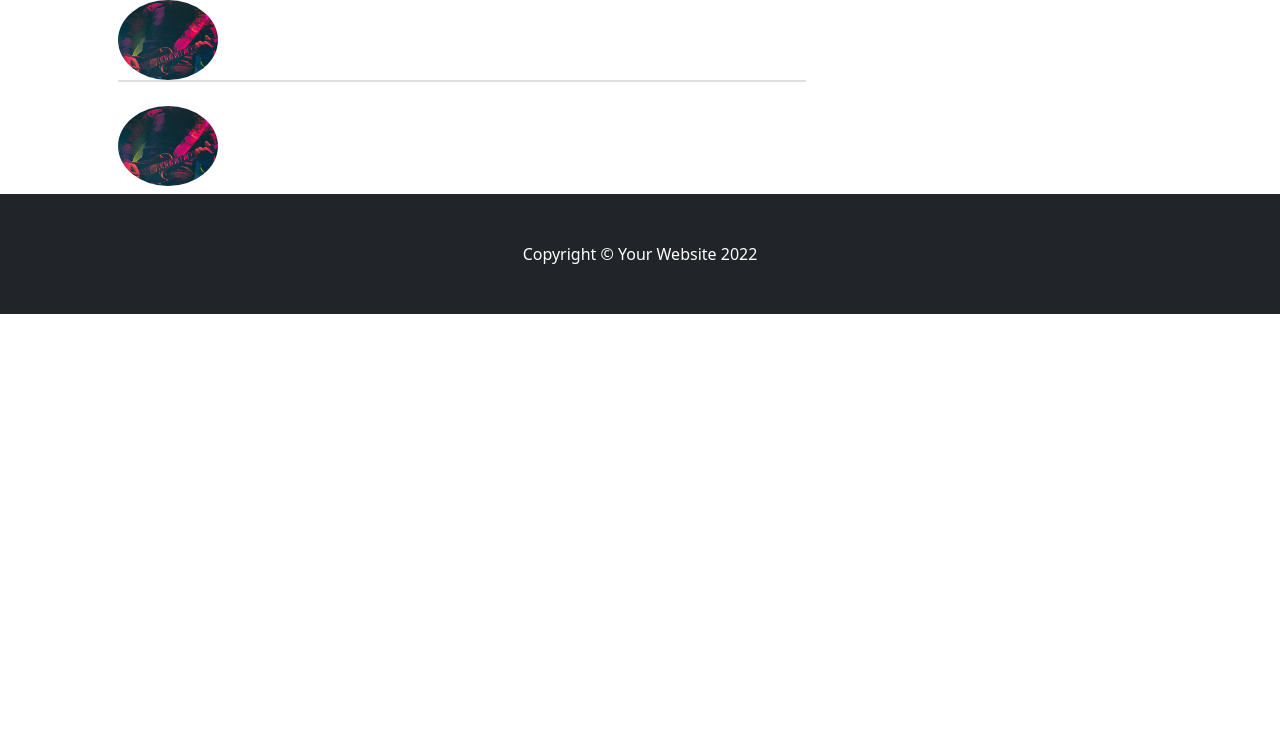
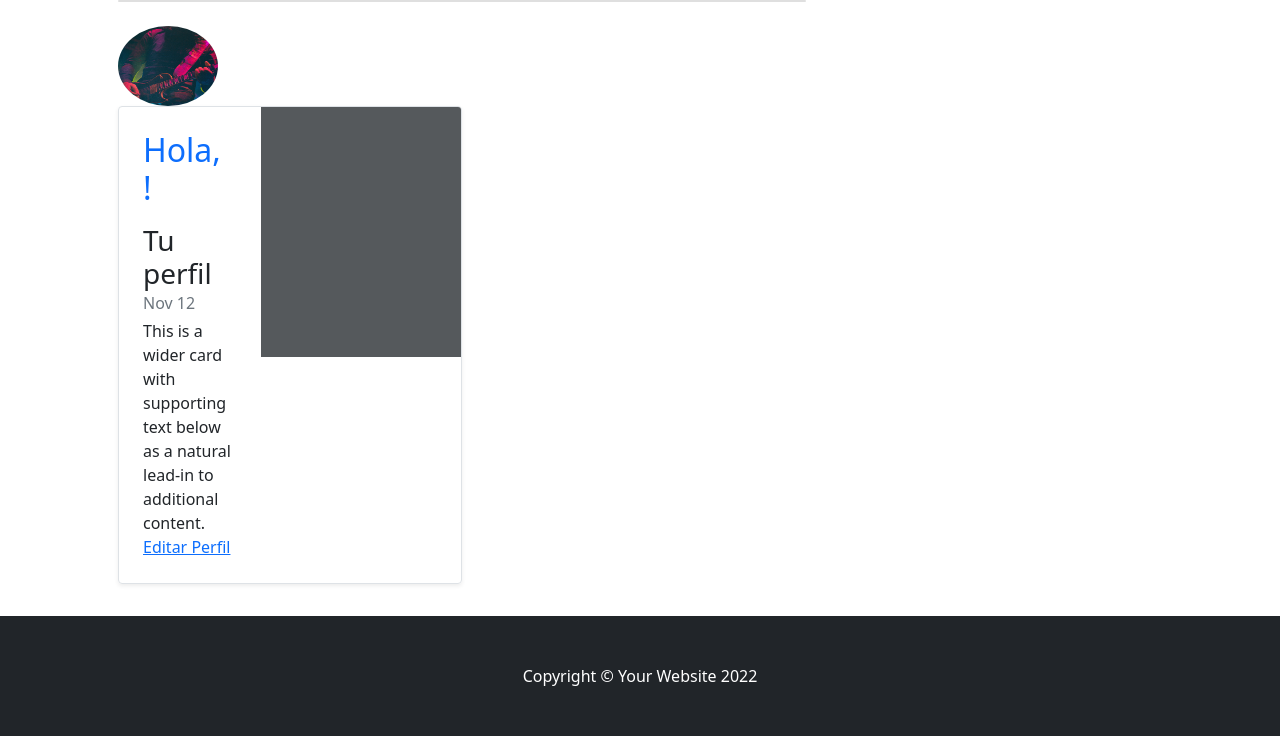
Before and after one commit to Sikriolc/ProyectoFinalBlog, a Django app: page /perfil in a window 1280 px wide. Shown: the part 80-816 px from the top of the page. Before the commit the page ends 394 px from the top, so only its background shows below. Run offline with Django 4.2, Linux system fonts and the light colour scheme; parts of the project's set-up code (start-up, migrations or seed data) failed here and were passed over; some libraries are stand-ins or nearby versions.

Commit message:
Cambio en perfil a organizar

```diff
--- a/ProyectoFinalBlog/AppInterface/templates/AppInterface/perfil.html
+++ b/ProyectoFinalBlog/AppInterface/templates/AppInterface/perfil.html
@@ -8,20 +8,31 @@
   <div class="container px-5">
       <div class="row gx-5 align-items-center">
           <div class="col-lg-12 order-lg-2">
-              <div class="p-12"><img class=" float-right rounded-circle" src="{% static 'assets/img/03.jpg' %}" alt="" width="100" height="80"></div>
           </div>
-
       </div>
       <div class=" row mb-2">
         <div class="col-md-8">
             <div class="card flex-md-row mb-4 box-shadow h-md-250">
             </div>
+            <img class="float-left rounded-circle" src="{% static 'assets/img/03.jpg' %}" alt="" width="100" height="80">
+            <div class="col-md-6">
+              <div class="row g-0 border rounded overflow-hidden flex-md-row mb-4 shadow-sm h-md-250 position-relative">
+                <div class="col p-4 d-flex flex-column position-static">
+                  <strong class="d-inline-block mb-2 text-primary"><h2>Hola, <b>{{user.username}}</b>!</h2></strong>
+                  <h3 class="mb-0">Tu perfil</h3>
+                  <div class="mb-1 text-muted">Nov 12</div>
+                  <p class="card-text mb-auto">This is a wider card with supporting text below as a natural lead-in to additional content.</p>
+                  <a href="{% url 'editarperfil' %}" class="stretched-link">Editar Perfil</a>
+                </div>
+                <div class="col-auto d-none d-lg-block">
+                  <svg class="bd-placeholder-img" width="200" height="250" xmlns="{% static 'assets/img/03.jpg' %}" role="img" aria-label="Placeholder: Thumbnail" preserveAspectRatio="xMidYMid slice" focusable="false"><title>Placeholder</title><rect width="100%" height="100%" fill="#55595c"></rect><text x="50%" y="50%" fill="#eceeef" dy=".3em"></text></svg>
+                </div>
+              </div>
+            </div>
 
-            <img class="float-left rounded-circle" src="{% static 'assets/img/03.jpg' %}" alt="" width="100" height="80">
         </div>
       </div>
   </div>
-
 </section>
 
 
--- a/ProyectoFinalBlog/AppInterface/views.py
+++ b/ProyectoFinalBlog/AppInterface/views.py
@@ -75,6 +75,11 @@ def editar_perfil(request):
 
   return render(request,"AppInterface/editarperfil.html",{"form":form})
 
+def perfil(request):
+  form = User.objects.all()
+
+  return render(request,"AppInterface/perfil.html",{"form":form})
+
 
 
 #---------------------------------------
```
